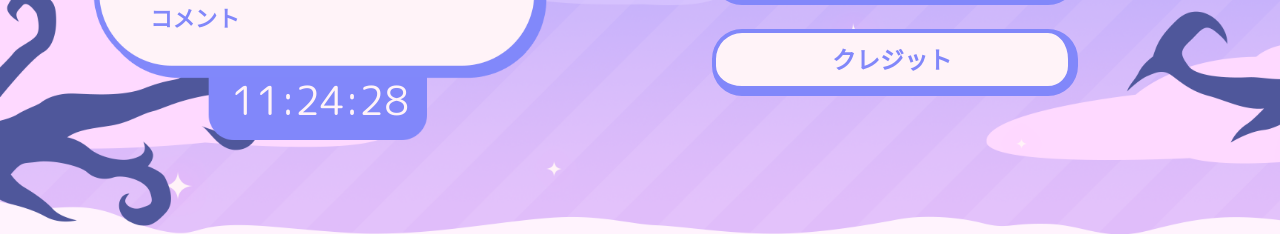
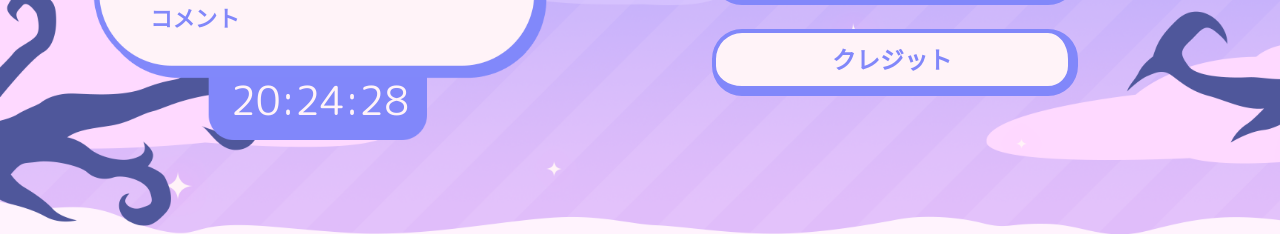
Before and after one commit to yoshi-non/flacha, a Next.js app: page / in a window 1280 px wide. Shown: the part 560-794 px from the top of the page. Built offline with nearby package versions, Linux system fonts and the light colour scheme.

Commit message:
change: 日本時間を指定

```diff
--- a/components/DigitalClock.tsx
+++ b/components/DigitalClock.tsx
@@ -1,11 +1,16 @@
 import dayjs from 'dayjs'
+import timezone from "dayjs/plugin/timezone";
+import utc from "dayjs/plugin/utc";
 
 interface ClockNum {
     time: number
 }
 
+dayjs.extend(utc)
+dayjs.extend(timezone)
+
 const DigitalClock: React.VFC<ClockNum> = ({ time }) => {
-  return <div>{dayjs(time).format('HH:mm:ss')}</div>
+  return <div>{dayjs(time).tz("Asia/Tokyo").format('HH:mm:ss')}</div>
 }
 
 export default DigitalClock
```
